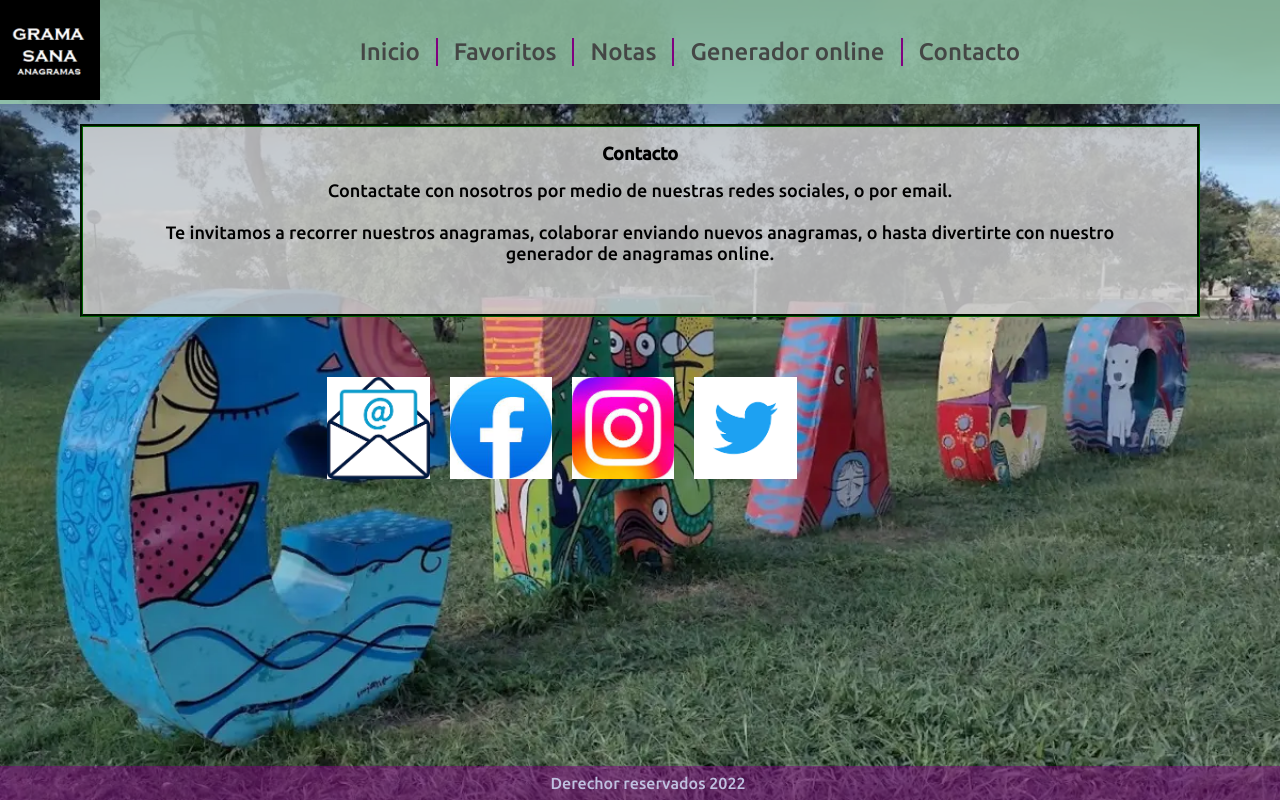
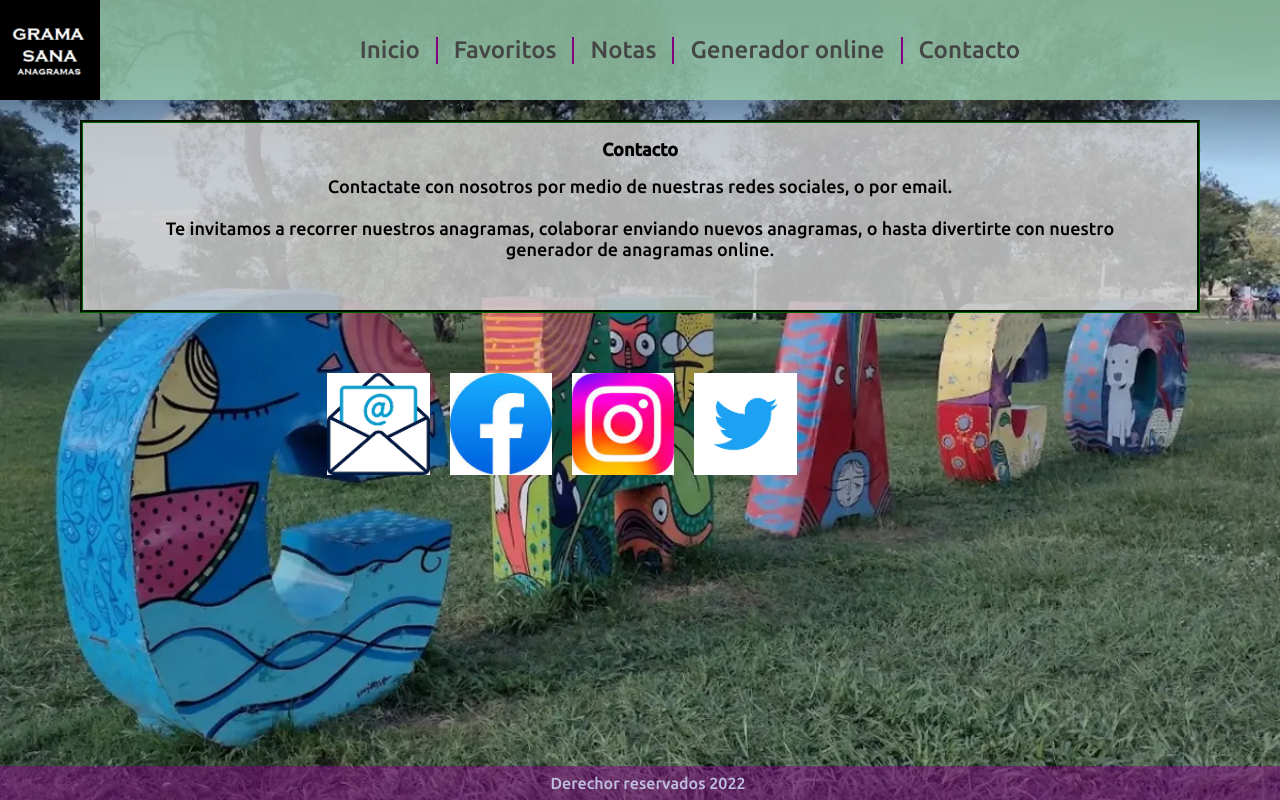
Before and after one commit to ezequieltelekino/CH_HTML, a website: page pages/contacto.html in a window 1280 px wide. Drawn offline with Linux system fonts and the light colour scheme.

Commit message:
agrego un estilo en el header, para quitar una línea fea

```diff
--- a/scss/_globales.scss
+++ b/scss/_globales.scss
@@ -25,6 +25,9 @@ header{
     align-items: center;
     display: flex;
     top: 0; /* Posicionamos la cabecera pegada arriba */
+    a{
+        line-height: 0;
+    }
 }
 
 .pie {
```
Also changed, not shown: pages/notas.html (+3 -1 lines), css/styles.css, 1 other file.
